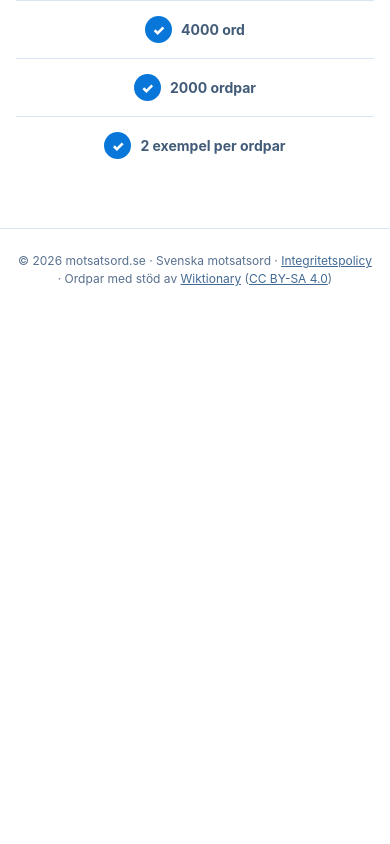
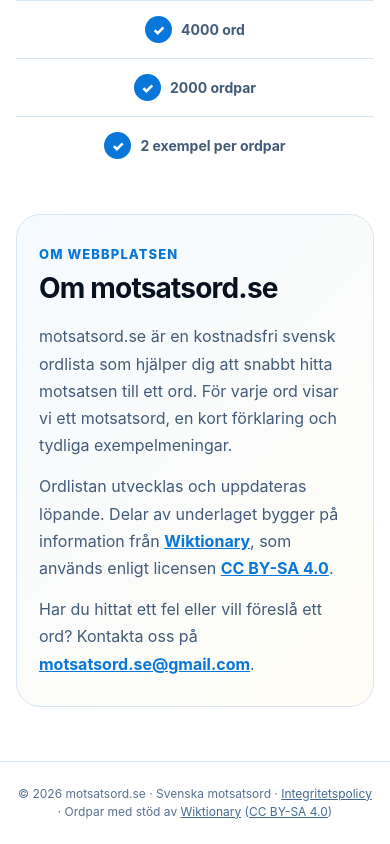
Before and after one commit to Webdes678/ordmotsats-clean2, a React (Vite) app: page / in a window 390 px wide. Shown: the part 1051-1895 px from the top of the page. Before the commit the page ends 1362 px from the top, so only its background shows below. Built offline with nearby package versions, Linux system fonts and the light colour scheme.

Commit message:
Add About section to homepage

```diff
--- a/src/App.css
+++ b/src/App.css
@@ -446,6 +446,37 @@ a {
   font-weight: 900;
 }
 
+.about-section {
+  width: min(820px, calc(100% - 48px));
+  margin: 54px auto 0;
+  padding: clamp(30px, 5vw, 48px);
+  scroll-margin-top: 24px;
+  border: 1px solid var(--line);
+  border-radius: 24px;
+  background: linear-gradient(135deg, #f5faff, #fffdf6);
+  color: #425b78;
+  text-align: left;
+}
+
+.about-section h2 {
+  margin: 8px 0 18px;
+  color: var(--ink);
+  font-size: clamp(28px, 4vw, 38px);
+  letter-spacing: -0.8px;
+}
+
+.about-section p {
+  margin: 0 0 14px;
+  line-height: 1.7;
+}
+
+.about-section p:last-child { margin-bottom: 0; }
+
+.about-section a {
+  color: var(--blue);
+  font-weight: 700;
+}
+
 /* Word result pages */
 .directory-link {
   display: inline-block;
@@ -860,6 +891,12 @@ a {
     padding: 15px;
   }
 
+  .about-section {
+    width: calc(100% - 32px);
+    margin-top: 40px;
+    padding: 28px 22px;
+  }
+
   .word-hero {
     width: calc(100% - 32px);
     margin-top: 20px;
--- a/src/App.tsx
+++ b/src/App.tsx
@@ -274,11 +274,19 @@ function HomePage() {
           <a className="directory-link" href="/ordlista">Se alla ord i ordlistan A–Ö →</a>
         </div>
 
-        <div className="trust-row" id="about">
+        <div className="trust-row">
           <div><span aria-hidden="true">✓</span><strong>{wordCount} ord</strong></div>
           <div><span aria-hidden="true">✓</span><strong>{pairCount} ordpar</strong></div>
           <div><span aria-hidden="true">✓</span><strong>2 exempel per ordpar</strong></div>
         </div>
+
+        <section className="about-section" id="about" aria-labelledby="about-heading">
+          <span className="hero-eyebrow">Om webbplatsen</span>
+          <h2 id="about-heading">Om motsatsord.se</h2>
+          <p>motsatsord.se är en kostnadsfri svensk ordlista som hjälper dig att snabbt hitta motsatsen till ett ord. För varje ord visar vi ett motsatsord, en kort förklaring och tydliga exempelmeningar.</p>
+          <p>Ordlistan utvecklas och uppdateras löpande. Delar av underlaget bygger på information från <a href="https://sv.wiktionary.org/">Wiktionary</a>, som används enligt licensen <a href="https://creativecommons.org/licenses/by-sa/4.0/">CC BY-SA 4.0</a>.</p>
+          <p>Har du hittat ett fel eller vill föreslå ett ord? Kontakta oss på <a href="mailto:motsatsord.se@gmail.com">motsatsord.se@gmail.com</a>.</p>
+        </section>
       </section>
 
       <SiteFooter />
```
Also changed, not shown: generate-static-pages.js (+7 -1 lines).
